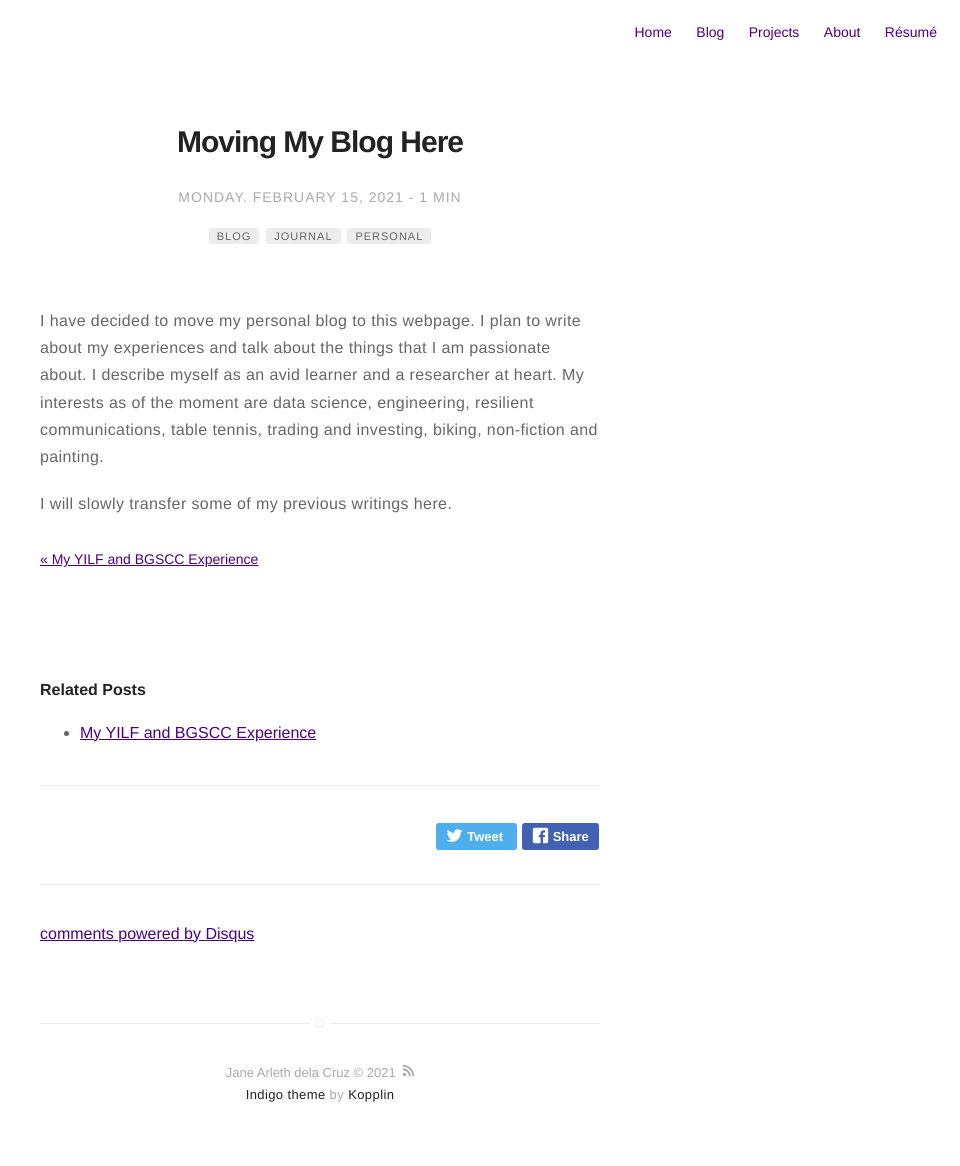
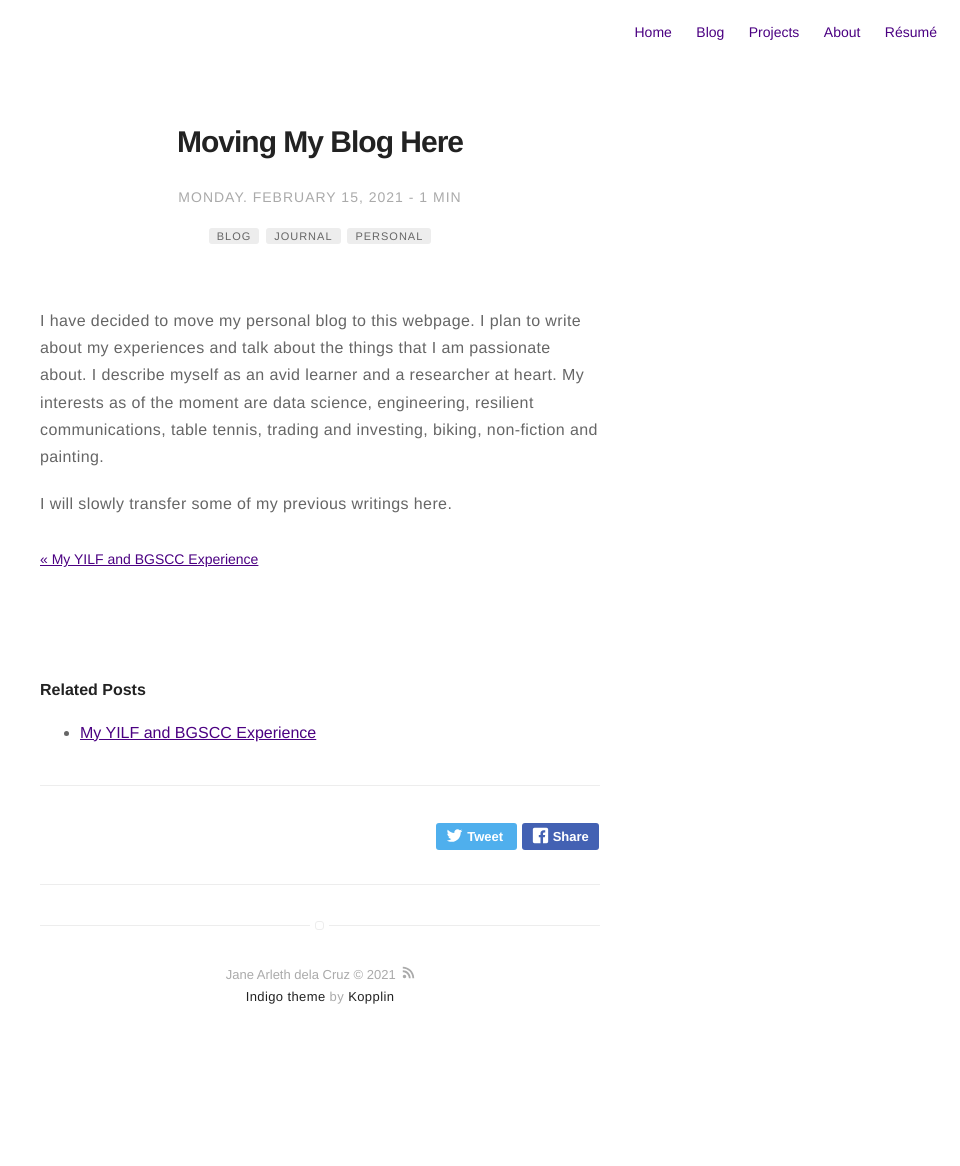
Before and after one commit to arlethitgo/learnmore, a Jekyll site: the page built from _posts/2021-02-15-first-blog-entry.markdown.md, in a window 1280 px wide. Shown: the whole page, without its empty margins (320-1280 px from the left). Built offline with Jekyll 4.4.1, drawn with Linux system fonts in a browser that asks for light colours; comment, search, counter and statistics services are not loaded; after the commit the page ends 1068 px from its top, so only the background shows below that.

Commit message:
Remove Disqus on Posts

```diff
--- a/_layouts/post.html
+++ b/_layouts/post.html
@@ -44,6 +44,7 @@ layout: page
     {% include author.html %}
 {% endif %}
 
-{% if site.disqus.categories contains page.category %}
+<!-- {% if site.disqus.categories contains page.category %}
     {% include disqus.html %}
 {% endif %}
+ -->
```
